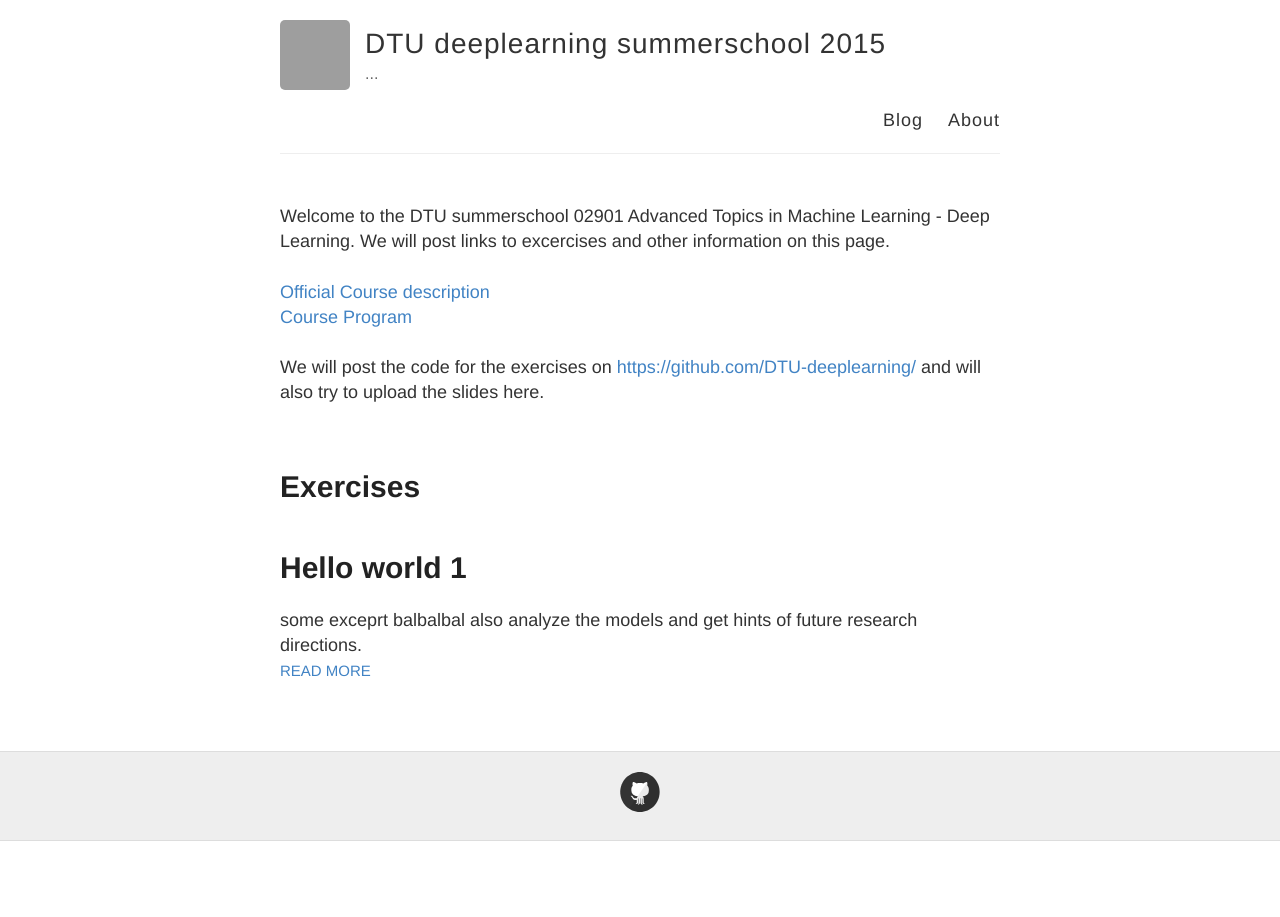
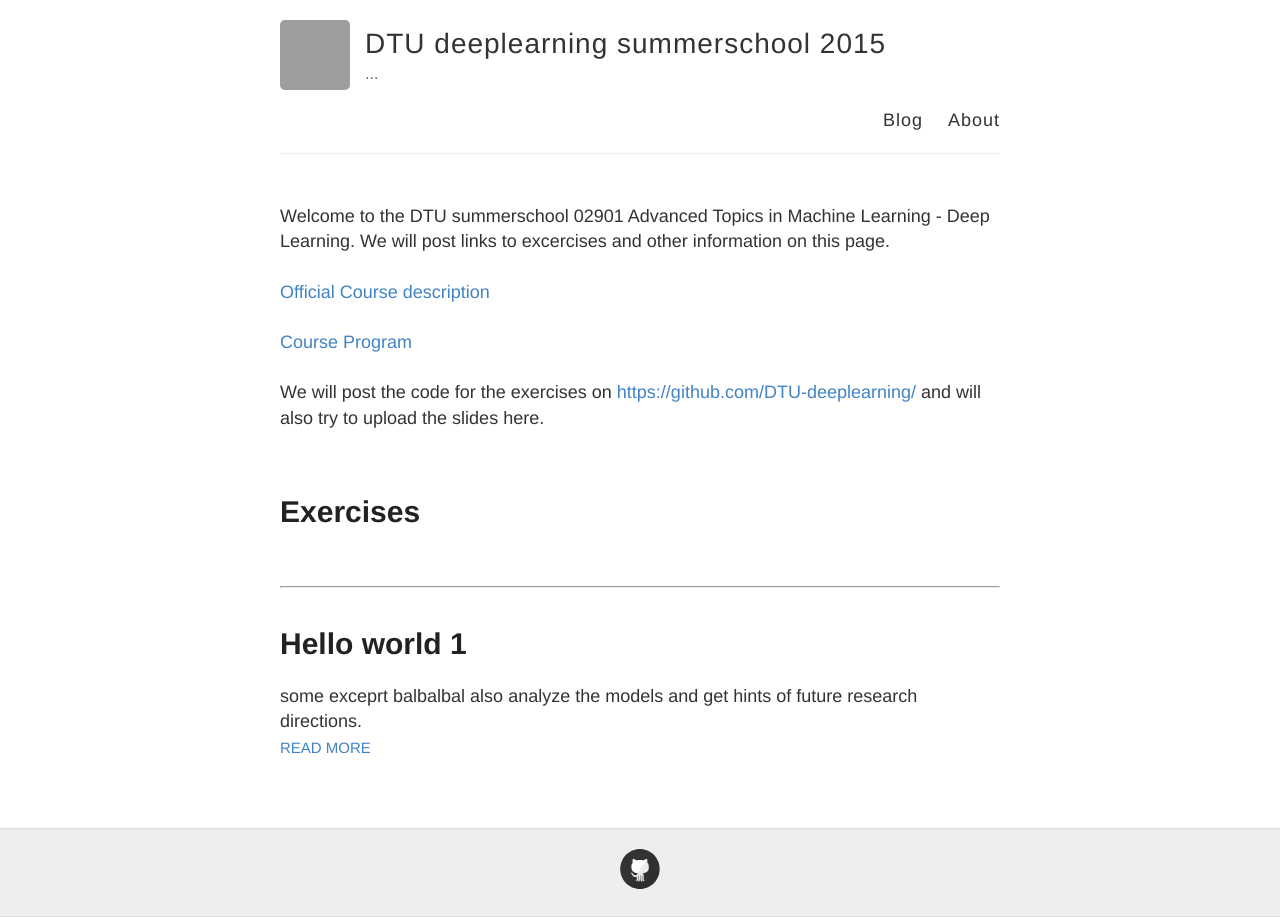
Before and after one commit to JMDP5/DTU-deeplearning.github.io, a Jekyll site: the page built from index.html, in a window 1280 px wide. Built offline with Jekyll 4.4.1, drawn with Linux system fonts in a browser that asks for light colours; Markdown is read by kramdown in place of the engine named in the settings; grey boxes are pictures that could not be loaded.

Commit message:
frontpage

```diff
--- a/index.html
+++ b/index.html
@@ -8,13 +8,15 @@ layout: default
     Welcome to the DTU summerschool 02901 Advanced Topics in Machine Learning - Deep Learning. We will post links to excercises and other information on this page.
     <br><br>
     <a href="http://www2.compute.dtu.dk/courses/02901/">Official Course description</a>
-    <br>
+    <br><br>
      <a href="http://www2.compute.dtu.dk/courses/02901/courseprogram.pdf">Course Program</a>
 
      <br><br>
      We will post the code for the exercises on <a href="https://github.com/DTU-deeplearning/">https://github.com/DTU-deeplearning/</a>  and will also try to upload the slides here.
      <br><br>
      <h1>Exercises</h1>
+     <br>
+     <hr>
 </div>
 
 <div class="posts">
```
